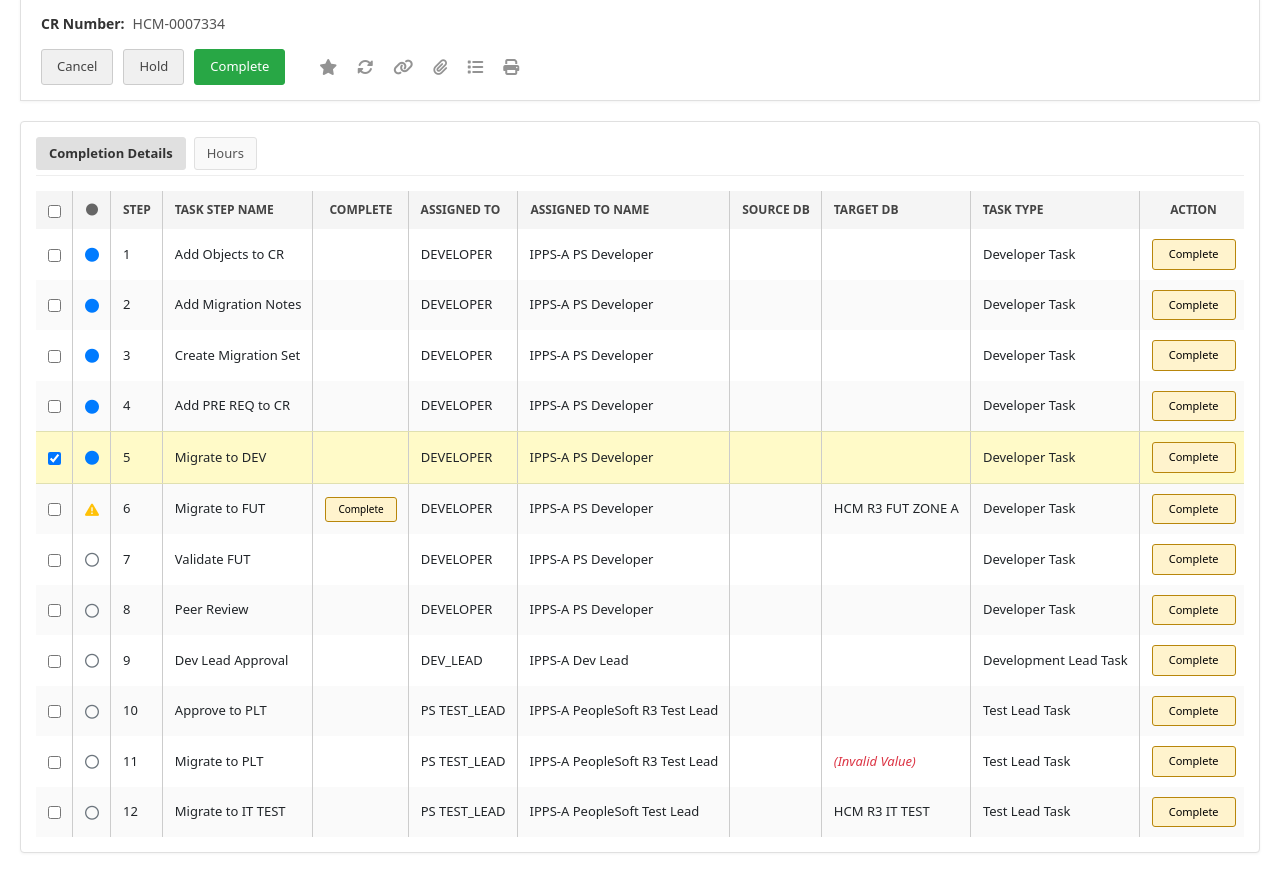
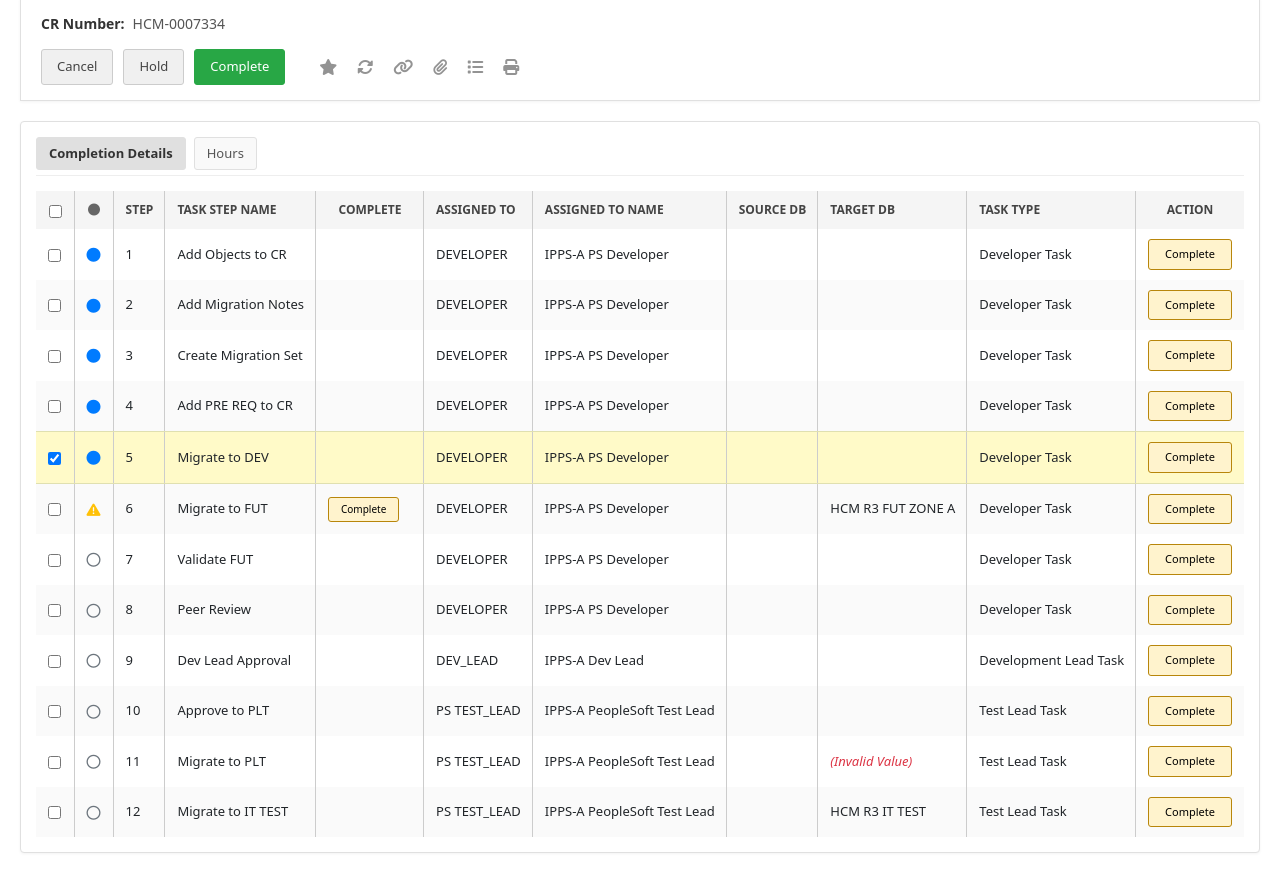
Before and after one commit to ADOAzure/ADOAzure.github.io, a plain HTML site: page index.html in a window 1280 px wide. Shown: the part 169-1042 px from the top of the page. Drawn offline with nearby package versions, Linux system fonts and the light colour scheme.

Commit message:
Update index.html

```diff
--- a/index.html
+++ b/index.html
@@ -218,7 +218,7 @@
                             <td>Approve to PLT</td>
                             <td></td>
                             <td>PS TEST_LEAD</td>
-                            <td>IPPS-A PeopleSoft R3 Test Lead</td>
+                            <td>IPPS-A PeopleSoft Test Lead</td>
                             <td></td>
                             <td></td>
                             <td>Test Lead Task</td>
@@ -231,7 +231,7 @@
                             <td>Migrate to PLT</td>
                             <td></td>
                             <td>PS TEST_LEAD</td>
-                            <td>IPPS-A PeopleSoft R3 Test Lead</td>
+                            <td>IPPS-A PeopleSoft Test Lead</td>
                             <td></td>
                             <td class="invalid-value">(Invalid Value)</td>
                             <td>Test Lead Task</td>
```
